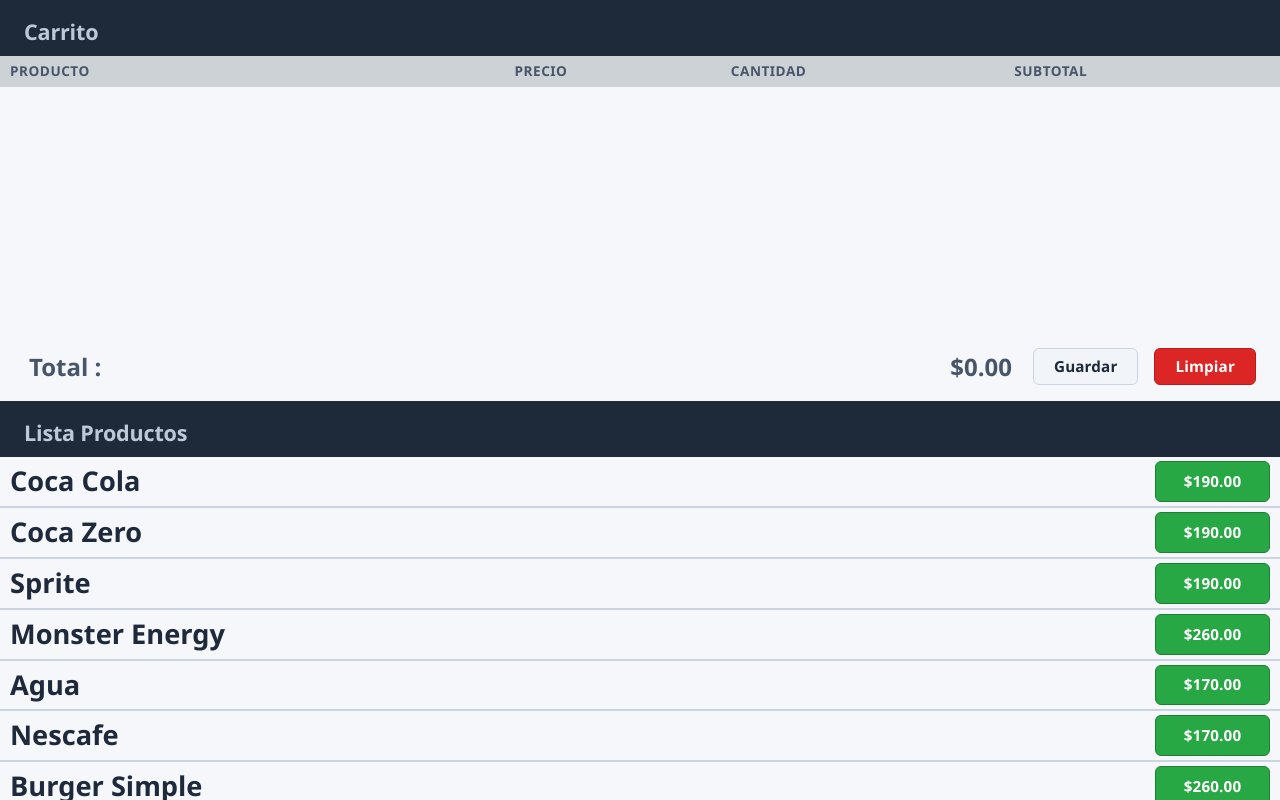
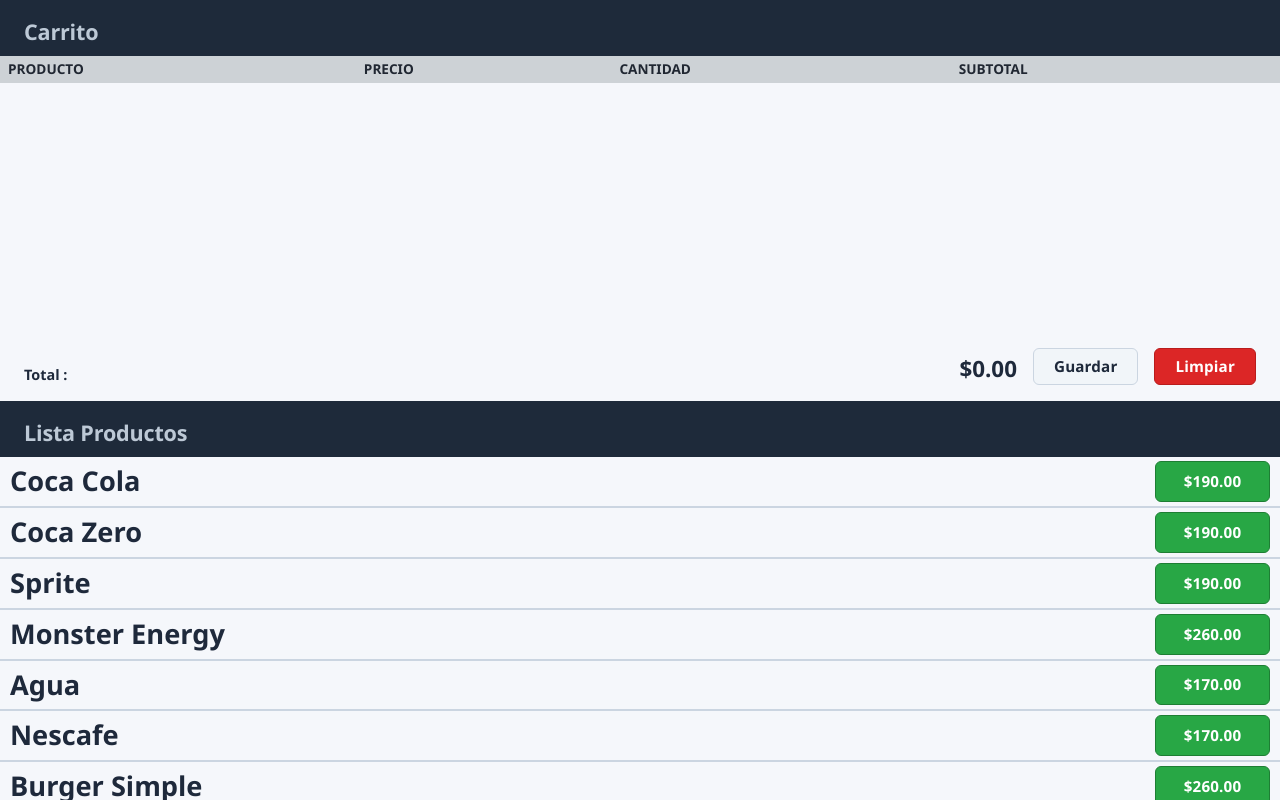
Before and after one commit to DevStian/CuentitasClaras, a plain HTML site: page Version.html in a window 1280 px wide. Drawn offline with Linux system fonts and the light colour scheme.

Commit message:
Algunos Arreglos

```diff
--- a/Version.html
+++ b/Version.html
@@ -237,12 +237,16 @@
 
       #Carrito footer p {
         font-weight: 700;
-        font-size: 1.5rem;
-        padding: 0 5px;
+        font-size: 0.9rem;
         align-self: end;
         display: flex;
         justify-content: space-between;
-        align-items: center;
+        align-items: end;
+        color: #1e293b;
+      }
+
+      #Carrito footer p span {
+        font-size: 1.4rem;
       }
 
       #Lista-Productos {
@@ -265,11 +269,16 @@
         font-size: 1.7rem;
       }
 
+      @media (max-width: 480px) {
+        .producto-item h4 {
+          font-size: 1.5rem;
+        }
+      }
+
       /* ===== ESTILOS DE TABLA ===== */
       .tabla-carrito {
         width: 100%;
         border-collapse: collapse;
-        font-size: 1rem;
         background: white;
         overflow: hidden;
       }
@@ -279,18 +288,16 @@
       }
 
       .tabla-carrito th {
-        padding: 5px 10px;
-        font-size: 1.5rem;
+        padding: 3px 8px;
         text-align: left;
-        font-weight: 600;
-        color: #475569;
+        font-weight: bold;
+        color: #202732;
         font-size: 0.85rem;
         text-transform: uppercase;
-        letter-spacing: 0.5px;
       }
 
       .tabla-carrito td {
-        padding: 8px 10px;
+        padding: 3px 8px;
         border-bottom: 1px solid #e2e8f0;
         color: #1e293b;
         vertical-align: middle;
@@ -318,10 +325,7 @@
           transform: translateX(2px);
         }
       }
-      .tabla-carrito thead tr th:first-child,
-      .tabla-carrito td:first-child {
-        min-width: 170px;
-      }
+
       /* Estilos para celdas específicas */
       .tabla-carrito td:first-child,
       .tabla-carrito td:last-child {
@@ -636,6 +640,7 @@
 
         console.log("✅ Aplicación inicializada");
       });
+
     </script>
   </body>
 </html>
```
